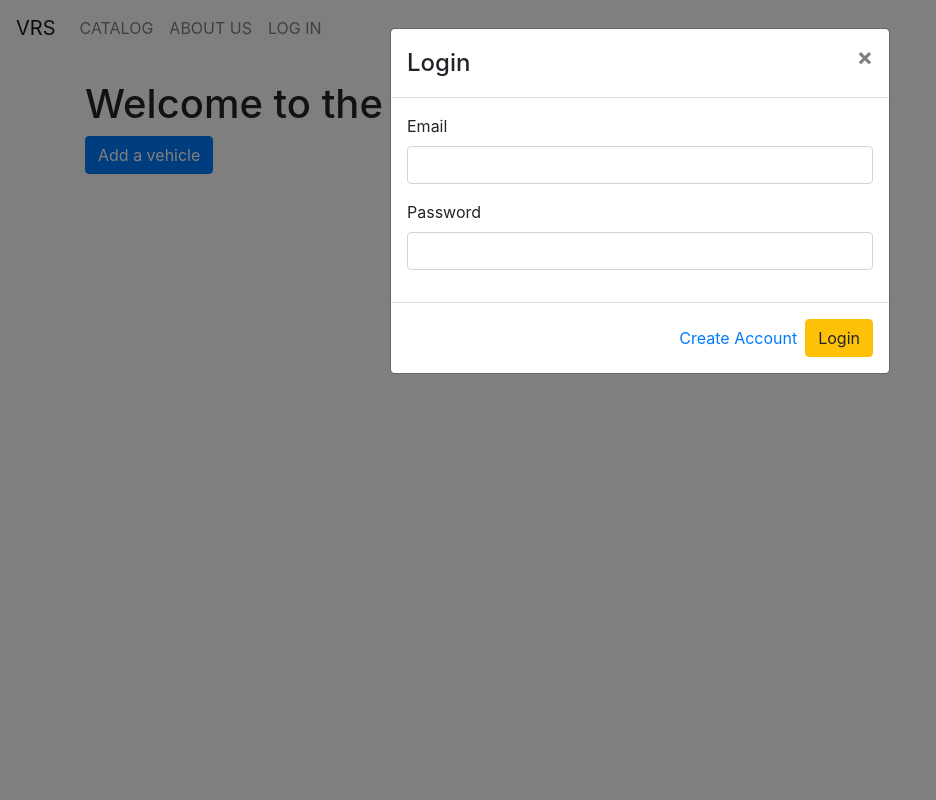
After one commit to sudarshan411/VehicleRentalSystem, a PHP site: page /VehicleRentalSystem/index_test.php in a window 1280 px wide, after a click on "LOG IN". The commit adds this page. Shown: the whole page, without its empty margins (0-936 px from the left). Run offline with PHP 8.4, Linux system fonts and the light colour scheme.

Commit message:
1. Database changes. 2. Login progress 3. Added session file to config directory

```diff
--- a/config/def.php
+++ b/config/def.php
@@ -4,4 +4,5 @@
     define('DB_USER', 'root');
     define('DB_PASS', 'Alan@DBMS1');
     define('DB_NAME', 'VehicleRentalManagement');
+    define('PORJECT_DIR', 'VehicleRentalSystem');
 ?>
--- a/config/session.php
+++ b/config/session.php
@@ -4,4 +4,5 @@ if(session_status() === PHP_SESSION_NONE ){
 
     session_start();
     $_SESSION['login_state'] = false;
+    $_SESSION['login_request'] = false;
 }
--- a/inc/header.php
+++ b/inc/header.php
@@ -10,7 +10,7 @@
 </head>
 <body>
     <nav class="navbar navbar-expand-lg navbar-light">
-        <a class="navbar-brand" href="#">VRS</a>
+        <a class="navbar-brand" href="<?php echo ROOT_URL ?>">VRS</a>
         <button class="navbar-toggler" data-toggle="collapse" data-target="#navLinks" aria-label="Toggle navigation">
             <span class="navbar-toggler-icon"></span>
         </button>
@@ -23,7 +23,7 @@
                     <a href="" class="nav-link">ABOUT US</a>
                 </li>
                 <li class="nav-item">
-                    <a href="" class="nav-link">LOG-IN</a>
+                <li><a href="" class="nav-link" data-target="#loginModal" data-toggle="modal">LOG IN</a></li>
                 </li>
             </ul>
         </div>
--- /dev/null
+++ b/index_test.php
@@ -0,0 +1,105 @@
+<?php
+
+    require('config/def.php');
+    require('config/db.php');
+
+    include('inc/header.php');
+    //include('inc/modals.php');
+
+    //Close connection
+    mysqli_close($conn);
+?>
+
+<!DOCTYPE html>
+<html lang="en">
+<head>
+    <meta charset="UTF-8">
+    <meta http-equiv="X-UA-Compatible" content="IE=edge">
+    <meta name="viewport" content="width=device-width, initial-scale=1.0">
+    <title>Home Page</title>
+</head>
+<body>
+
+    <!-- Modal HTML -->
+    <div id="loginModal" class="modal fade">
+        <div class="modal-dialog modal-login">
+            <div class="modal-content">
+                <div class="modal-header">
+                    <h4 class="modal-title">Login</h4>
+                    <button type="button" class="close" data-dismiss="modal" aria-hidden="true">&times;</button>
+                </div>
+                <div class="modal-body">
+                    <div class="form-group">
+                        <label>Email</label>
+                        <input type="email" name="email" id="email" class="form-control" required="required">
+                    </div>
+                    <div class="form-group">
+                        <label>Password</label>
+                        <input type="password" name="password" id="password" class="form-control" required="required">
+                    </div>
+                </div>
+                <div class="modal-footer">
+                    <a href="<?php echo ROOT_URL; ?>/create_account.php" class="link-primary">Create Account</a>
+                    <button type="button" name="login_button" id="login_button" class="btn btn-warning">Login</button>
+                </div>
+            </div>
+        </div>
+    </div>
+
+    <br>
+    <div class="container">
+        <h1>Welcome to the Vehicle Rental System</h1>
+        <a href= "<?php echo ROOT_URL ?>/add_vehicles.php" class="btn btn-primary">Add a vehicle</a>
+    </div>
+
+    <script src="https://code.jquery.com/jquery-3.6.0.min.js"></script>
+    <script src="https://cdn.jsdelivr.net/npm/bootstrap@4.6.0/dist/js/bootstrap.bundle.min.js" integrity="sha384-Piv4xVNRyMGpqkS2by6br4gNJ7DXjqk09RmUpJ8jgGtD7zP9yug3goQfGII0yAns" crossorigin="anonymous"></script>
+
+    <script>
+    $(document).ready(function(){
+        $('#login_button').click(function(){
+            var email = $('#email').val();
+            var password = $('#password').val();
+            if(email != '' && password != '')
+            {
+                $.ajax({
+                    url:"inc/log_service.php",
+                    method:"POST",
+                    data: {email:email, password:password},
+                    success:function(response)
+                    {
+                        if(response == "No")
+                        {
+                            alert("Wrong Data");
+                        }
+                        else
+                        {
+                            $('#loginModal').hide();
+                            location.reload();
+                        }
+                        alert(response.val == "No");
+                        //alert(jQuery.type('No'));
+                    }
+                });
+            }
+            else
+            {
+                    alert("Both Fields are required");
+            }
+        });
+        $('#logout').click(function(){
+            var action = "logout";
+            $.ajax({
+                    url:"inc/log_service.php",
+                    method:"POST",
+                    data:{action:action},
+                    success:function()
+                    {
+                        location.reload();
+                    }
+            });
+        });
+    });
+ </script>
+</body>
+</html>
```
Also changed, not shown: add_vehicles.php (+8 -8 lines), database/VEHICLE_RENTAL_SYSTEM.sql (+5 -2 lines), dummy.php (deleted, +0 -29 lines), dummy2.php (deleted, +0 -29 lines), inc/log_service.php (added, +33 -0 lines), inc/modals.php (added, +27 -0 lines), login.php (+13 -5 lines).
